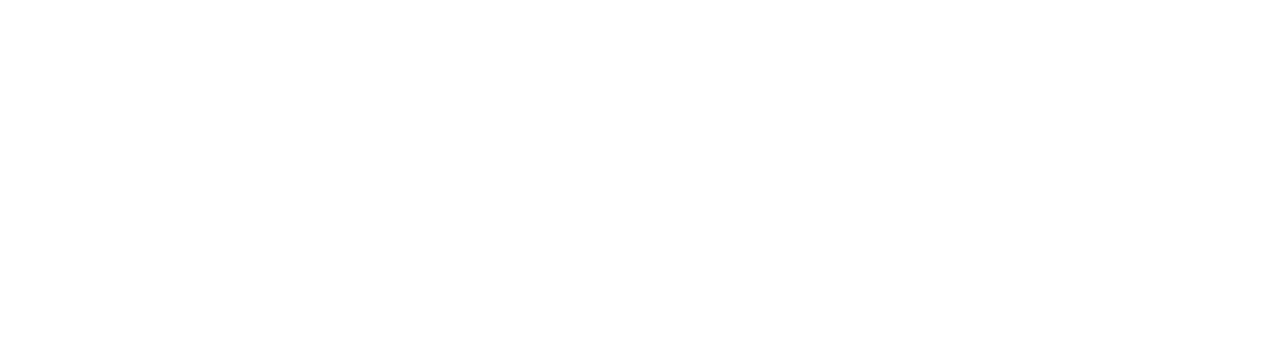
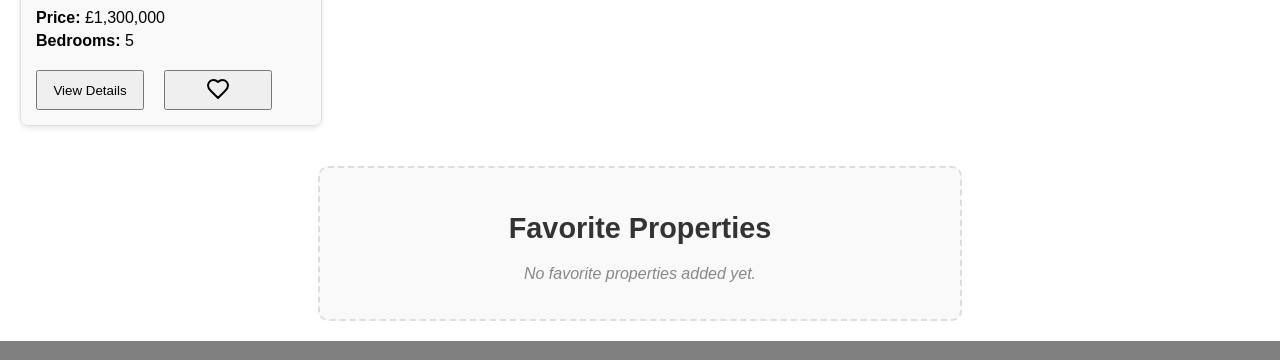
Before and after one commit to lakindudev/Estate-Agent-Client-side-web-application, a React (Vite) app: page / in a window 1280 px wide. Shown: the part 2010-2370 px from the top of the page. Before the commit the page ends 1305 px from the top, so only its background shows below. Built offline with nearby package versions, Linux system fonts and the light colour scheme.

Commit message:
Implementing the Favourite list and styles

```diff
--- a/src/App.jsx
+++ b/src/App.jsx
@@ -4,10 +4,13 @@
 import propertiesData from "./properties.json";
 import PropertyCard from "./Components/PropertyCard.jsx";
 import React, { useState } from "react";
+import FavoriteList from "./Components/FavouriteList.jsx";
 
 
 function App() {
   const [filteredProperties, setFilteredProperties] = useState(propertiesData.properties);
+  const [favorites, setFavorites] = useState([]);
+
 
   const handleSearch = (formData) => {
     const filtered = propertiesData.properties.filter((property) => {
@@ -57,6 +60,16 @@
     setFilteredProperties(filtered);
   };
 
+  const toggleFavorite = (property) => {
+    setFavorites((prevFavorites) => {
+      if (prevFavorites.some((fav) => fav.id === property.id)) {
+        return prevFavorites.filter((fav) => fav.id !== property.id);
+      }
+      return [...prevFavorites, property];
+    });
+  };
+
+
 
   return (
 
@@ -68,13 +81,13 @@
       <div className="property-results">
         {filteredProperties.length > 0 ? (
           filteredProperties.map((property) => (
-            <PropertyCard key={property.id} property={property} />
+            <PropertyCard key={property.id} property={property} onToggleFavorite={toggleFavorite} isFavorite={favorites.some((fav) => fav.id === property.id)} />
           ))
         ) : (
           <p>No properties match your search criteria.</p>
         )}
       </div>
-
+      <FavoriteList favorites={favorites} onRemoveFavorite={toggleFavorite} />
       <Footer />
     </div>
 
--- /dev/null
+++ b/src/Components/FavouriteList.jsx
@@ -0,0 +1,30 @@
+import React from "react";
+
+function FavoriteList({ favorites, onRemoveFavorite }) {
+  const handleDrop = (e) => {
+    const property = JSON.parse(e.dataTransfer.getData("property"));
+    onRemoveFavorite(property);
+  };
+
+  const handleDragOver = (e) => {
+    e.preventDefault();
+  };
+
+  return (
+    <div className="favorite-list" onDrop={handleDrop} onDragOver={handleDragOver}>
+      <h2>Favorite Properties</h2>
+      {favorites.length > 0 ? (
+        favorites.map((property) => (
+          <div key={property.id} className="favorite-item">
+            <p>{property.type} - {property.location}</p>
+            <button onClick={() => onRemoveFavorite(property)}>Remove</button>
+          </div>
+        ))
+      ) : (
+        <p>No favorite properties added yet.</p>
+      )}
+    </div>
+  );
+}
+
+export default FavoriteList;
--- a/src/Components/PropertyCard.jsx
+++ b/src/Components/PropertyCard.jsx
@@ -1,28 +1,34 @@
 import React from "react";
 
-function PropertyCard({ property }) {
+function PropertyCard({ property, onToggleFavorite, isFavorite }) {
+
+    const handleDragStart = (e) => {
+        e.dataTransfer.setData("property", JSON.stringify(property));
+      };
 
   return (
-    <div className="property-card">
+    <div className="property-card" draggable onDragStart={handleDragStart} >
       <img
         src={property.picture}
         alt={property.type}
         className="property-card-image"
       />
       <div className="property-card-content">
-        <h3>{property.type}</h3>
-        <p>
-          <strong>Location:</strong> {property.location}
-        </p>
-        <p>
-          <strong>Price:</strong> £{property.price.toLocaleString()}
-        </p>
-        <p>
-          <strong>Bedrooms:</strong> {property.bedrooms}
-        </p>
+        <h3> {property.type} </h3>
+        <p> <strong>Location:</strong> {property.location} </p>
+        <p> <strong>Price:</strong> £{property.price.toLocaleString()} </p>
+        <p> <strong>Bedrooms:</strong> {property.bedrooms} </p>
+
         <div className="card-button">
         <button className="view-details-btn btn"> View Details</button>
-        <button className="favourite-btn btn"> <svg xmlns="http://www.w3.org/2000/svg" width="24" height="24" viewBox="0 0 24 24" fill="none" stroke="currentColor" stroke-width="2" stroke-linecap="round" stroke-linejoin="round" class="lucide lucide-heart"><path d="M19 14c1.49-1.46 3-3.21 3-5.5A5.5 5.5 0 0 0 16.5 3c-1.76 0-3 .5-4.5 2-1.5-1.5-2.74-2-4.5-2A5.5 5.5 0 0 0 2 8.5c0 2.3 1.5 4.05 3 5.5l7 7Z"/></svg> </button>
+
+        <button
+            className={`favourite-btn btn ${isFavorite ? "favorite" : ""}`}
+            onClick={() => onToggleFavorite(property)}>
+            <svg xmlns="http://www.w3.org/2000/svg" width="24" height="24" viewBox="0 0 24 24" fill={isFavorite ? "red" : "none"}
+            stroke="currentColor" stroke-width="2" stroke-linecap="round" stroke-linejoin="round" class="lucide lucide-heart">
+            <path d="M19 14c1.49-1.46 3-3.21 3-5.5A5.5 5.5 0 0 0 16.5 3c-1.76 0-3 .5-4.5 2-1.5-1.5-2.74-2-4.5-2A5.5 5.5 0 0 0 2 8.5c0 2.3 1.5 4.05 3 5.5l7 7Z"/>
+            </svg> </button>
       </div>
       </div>
     </div>
--- a/src/index.css
+++ b/src/index.css
@@ -156,10 +156,12 @@
 
 
 /* property card styles */
-.property-results{
+.property-results {
     display: flex;
+    flex-wrap: wrap; /* Allow wrapping */
+    gap: 20px; /* Space between cards */
+}
 
-}
 .property-card {
     border: 1px solid #ddd;
     border-radius: 8px;
@@ -211,6 +213,81 @@
 }
 
 
+/* Favourite list styles */
+
+/* Favorite List Container */
+.favorite-list {
+    border: 2px dashed #ddd; /* Dashed border for the drop area */
+    border-radius: 10px;
+    background-color: #f9f9f9;
+    padding: 20px;
+    margin: 20px auto;
+    max-width: 600px;
+    text-align: center;
+    transition: background-color 0.3s ease;
+}
+
+/* Highlight the drop area when dragging over */
+.favorite-list.drag-over {
+    background-color: #ffe6e6; /* Light red background */
+}
+
+/* Favorite List Header */
+.favorite-list h2 {
+    font-size: 1.8em;
+    margin-bottom: 20px;
+    color: #333;
+}
+
+/* Favorite Items */
+.favorite-item {
+    display: flex;
+    justify-content: space-between;
+    align-items: center;
+    border: 1px solid #ccc;
+    border-radius: 8px;
+    padding: 10px;
+    margin-bottom: 15px;
+    background-color: #fff;
+    box-shadow: 0 2px 5px rgba(0, 0, 0, 0.1);
+    transition: transform 0.2s ease, background-color 0.3s ease;
+}
+
+/* Hover Effect on Favorite Items */
+.favorite-item:hover {
+    transform: scale(1.02); /* Slightly enlarge on hover */
+    background-color: #f0f0f0; /* Light gray background */
+}
+
+/* Favorite Item Text */
+.favorite-item p {
+    margin: 0;
+    font-size: 1.2em;
+    color: #555;
+}
+
+/* Remove Button */
+.favorite-item button {
+    background-color: #ff4d4d; /* Red background */
+    color: white;
+    border: none;
+    border-radius: 6px;
+    padding: 8px 12px;
+    cursor: pointer;
+    font-size: 1em;
+    transition: background-color 0.3s ease;
+}
+
+.favorite-item button:hover {
+    background-color: #cc0000; /* Darker red on hover */
+}
+
+/* Empty List Message */
+.favorite-list p {
+    color: #888;
+    font-style: italic;
+}
+
 
 
 
@@ -254,4 +331,22 @@
         flex-direction: column; /* Stack cards vertically */
         align-items: center; /* Center align cards */
     }
+
+
+    /* favourite list styles */
+
+    .favorite-list {
+        padding: 15px;
+        margin: 20px;
+    }
+
+    .favorite-item {
+        flex-direction: column; /* Stack content vertically */
+        align-items: flex-start;
+    }
+
+    .favorite-item button {
+        margin-top: 10px; /* Add space for stacked layout */
+        width: 100%; /* Full width on smaller screens */
+    }
 }
```
